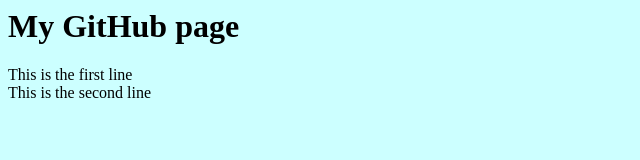
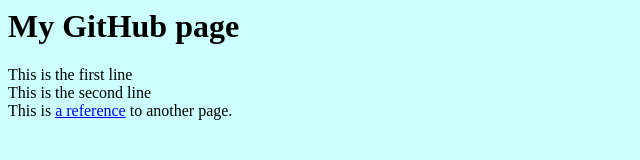
Before and after one commit to fons/fons.github.com, a plain HTML site: page index.html in a window 1280 px wide. Shown: the whole page, without its empty margins (0-640 px from the left). Drawn offline with Linux system fonts and the light colour scheme.

Commit message:
added page1

```diff
--- a/index.html
+++ b/index.html
@@ -4,5 +4,7 @@
 <div class="content" align="center" style="font-family:sans-serif; font-size : 12px;"></div>
 
 This is the first line <br>
-This is the second line
+This is the second line <br>
+This is
+<a href="page-1.html">a reference</a> to another page.
 </body>
```
Also changed, not shown: page-1.html (added, +2 -0 lines).
